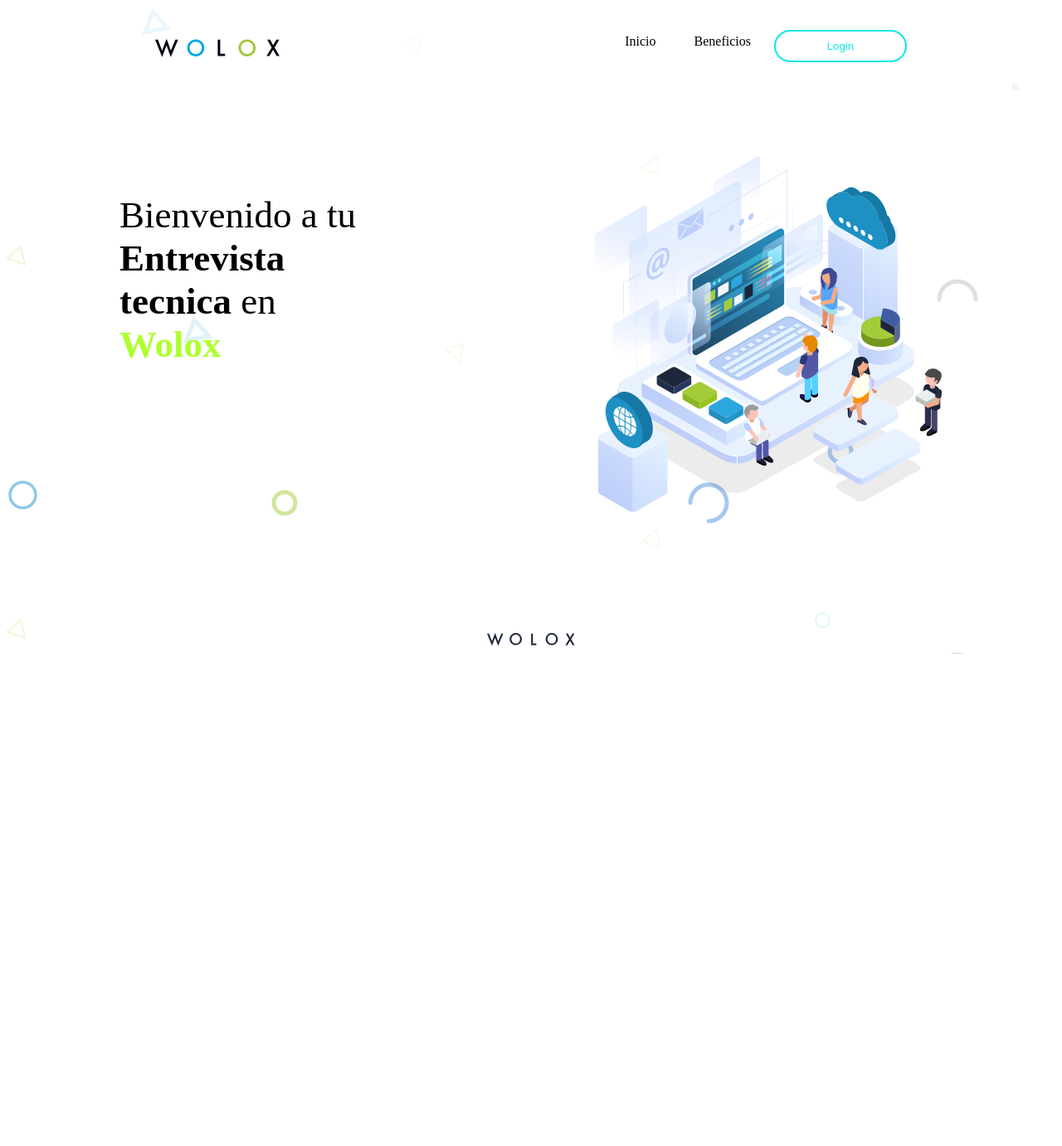
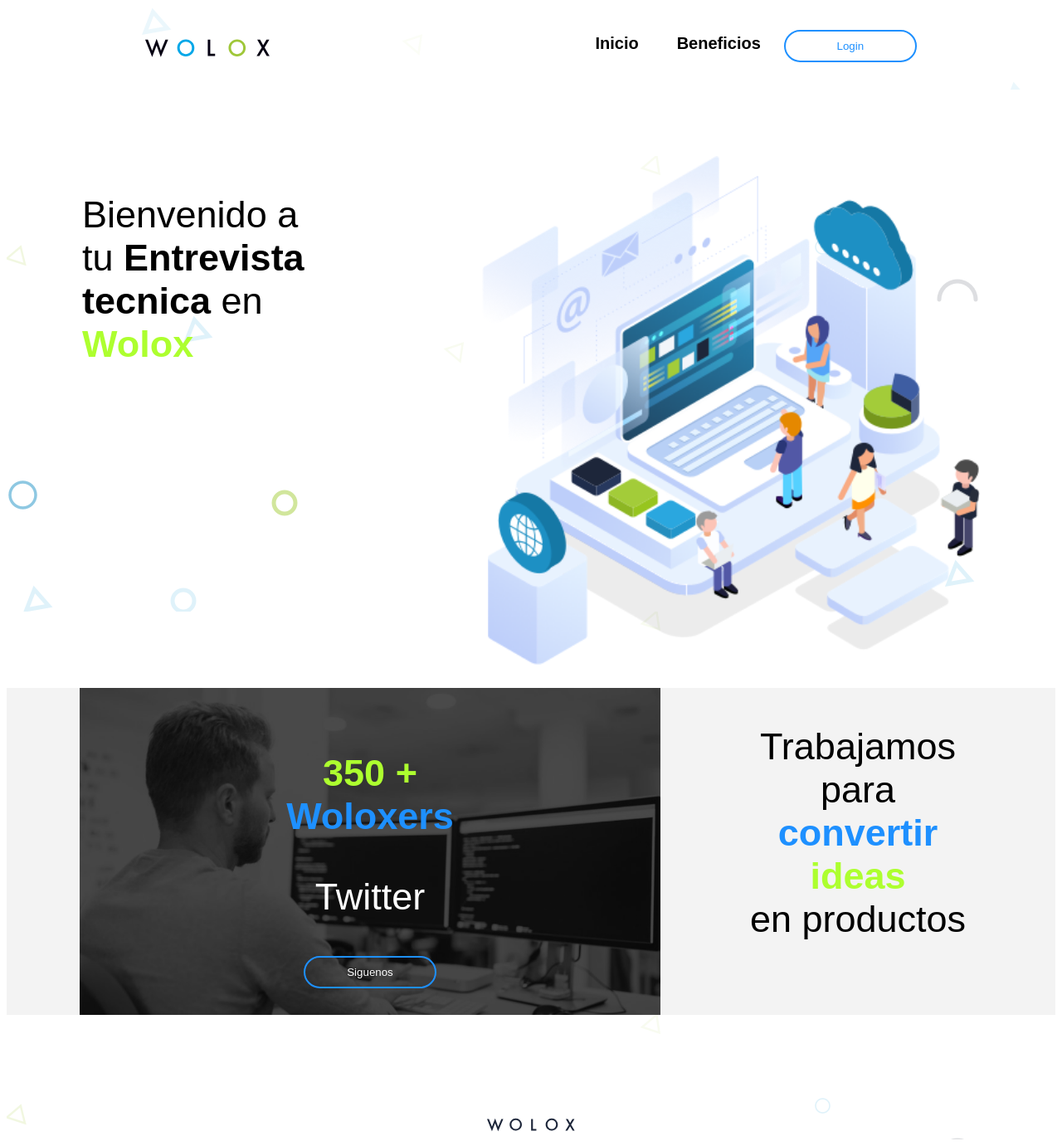
Before and after one commit to ramiro2021/wolox-test, an Angular app: page / in a window 1280 px wide. Shown: the whole page at 83% size. Before the commit the page ends 800 px from the top, so only its background shows below. Built offline with nearby package versions, Linux system fonts and the light colour scheme.

Commit message:
feat: Landing page - Woloxers

```diff
--- a/src/app/pages/home/home.component.css
+++ b/src/app/pages/home/home.component.css
@@ -6,10 +6,64 @@
   align-items: flex-start;
   flex-wrap: wrap;
   flex-direction: row;
+  font-family: "Monserrat", sans-serif;
 }
 
-.welcome-text {
+.welcome-text,
+p {
   text-align: left;
   font-size: 45px;
   width: 300px;
 }
+
+.welcome-img {
+  /* TODO: ACHICAR RESPONSIVE */
+  width: 600px;
+}
+
+.info {
+  display: flex;
+  justify-content: space-evenly;
+  flex-wrap: wrap;
+  background-color: rgb(243, 243, 243);
+  font-family: "Monserrat", sans-serif;
+}
+
+.info-image {
+  display: flex;
+  justify-content: center;
+  align-items: center;
+  width: 700px;
+}
+
+.info-image-text {
+  position: absolute;
+  text-align: center;
+}
+
+#text {
+  text-align: center;
+  justify-content: center;
+}
+
+.info-text {
+  display: flex;
+  flex-wrap: wrap;
+  text-align: center;
+  justify-content: center;
+}
+
+.follow-button {
+  background: transparent;
+  width: 160px;
+  padding: 10px;
+  color: white;
+  border-style: solid;
+  border-color: dodgerblue;
+  border-radius: 50px;
+}
+
+.follow-button:hover {
+  background-color: rgb(193, 224, 250);
+  color: dodgerblue;
+}
--- a/src/app/pages/home/home.component.html
+++ b/src/app/pages/home/home.component.html
@@ -14,3 +14,28 @@
     />
   </div>
 </div>
+
+<div class="info">
+  <div class="info-image">
+    <img
+      class="info-image"
+      src="./assets/img_woloxer@3x.png"
+      alt="Ic_ilustra"
+    />
+    <div class="info-image-text">
+      <p id="text">
+        <strong style="color: greenyellow"> 350 + </strong>
+        <strong style="color: dodgerblue">Woloxers</strong>
+      </p>
+      <p id="text" style="color: white">Twitter</p>
+      <button class="follow-button">Siguenos</button>
+    </div>
+  </div>
+
+  <div>
+    <p class="info-text">
+      Trabajamos para <strong style="color: dodgerblue">convertir</strong>
+      <strong style="color: greenyellow"> ideas </strong> en productos
+    </p>
+  </div>
+</div>
--- a/src/app/shared/navbar/navbar.component.css
+++ b/src/app/shared/navbar/navbar.component.css
@@ -7,7 +7,8 @@
   flex-direction: row;
   justify-content: space-around;
   align-items: center;
-
+  font-family: "Fira Sans", sans-serif;
+  font-size: 20px;
   /* background-color: black; */
 }
 .logo {
@@ -35,16 +36,21 @@
 
 a:hover {
   background-color: white;
-  color: #09e7ea;
+  color: dodgerblue;
 }
 
 .boton-login {
   background-color: white;
   width: 160px;
   padding: 10px;
-  color: #09e7ea;
+  color: dodgerblue;
   border-style: solid;
-  border-color: #09e7ea;
+  border-color: dodgerblue;
   border-radius: 50px;
   margin-bottom: 5px;
 }
+
+.boton-login:hover {
+  background-color: rgb(193, 224, 250);
+  color: dodgerblue;
+}
--- a/src/app/shared/navbar/navbar.component.html
+++ b/src/app/shared/navbar/navbar.component.html
@@ -3,10 +3,10 @@
 
   <ul>
     <li>
-      <a href="">Inicio </a>
+      <a href=""><strong>Inicio</strong></a>
     </li>
     <li>
-      <a href="">Beneficios </a>
+      <a href=""><strong> Beneficios</strong></a>
     </li>
 
     <button class="boton-login">Login</button>
--- a/src/index.html
+++ b/src/index.html
@@ -1,11 +1,19 @@
-<!doctype html>
+<!DOCTYPE html>
 <html lang="en">
   <head>
-  <meta charset="utf-8">
+    <meta charset="utf-8" />
     <title>Wolox</title>
-  <base href="/">
-  <meta name="viewport" content="width=device-width, initial-scale=1">
-  <link rel="icon" type="image/x-icon" href="favicon.ico">
+    <base href="/" />
+    <meta name="viewport" content="width=device-width, initial-scale=1" />
+    <link rel="icon" type="image/x-icon" href="favicon.ico" />
+    <link
+      rel="stylesheet"
+      href="./assets/Fonts/Montserrat/Montserrat-Medium.ttf"
+    />
+    <link
+      rel="stylesheet"
+      href="./assets/Fonts/Fira_Sans/FiraSans-Medium.ttf"
+    />
   </head>
   <body>
     <app-root></app-root>
```
Lines whose indentation alone changed are shown as unchanged.
